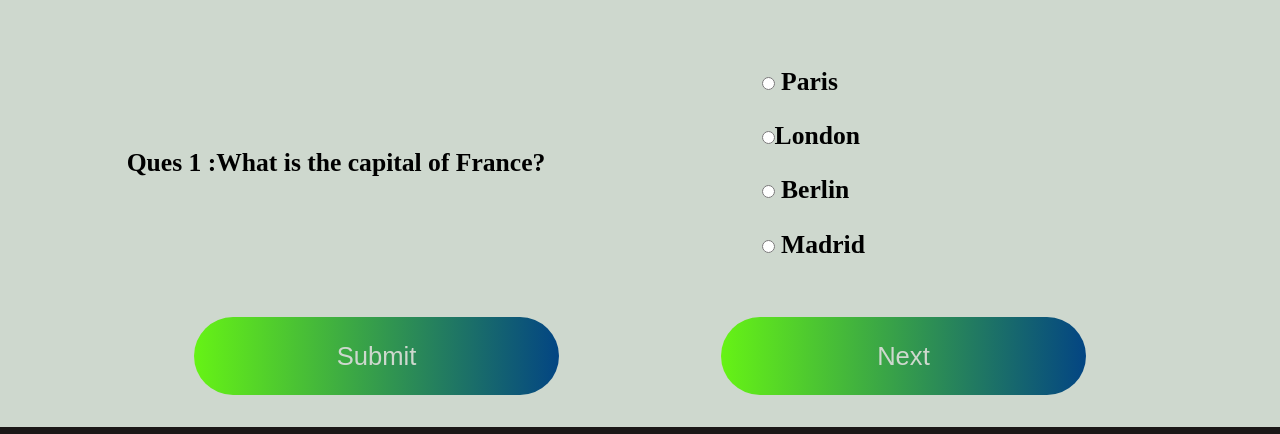
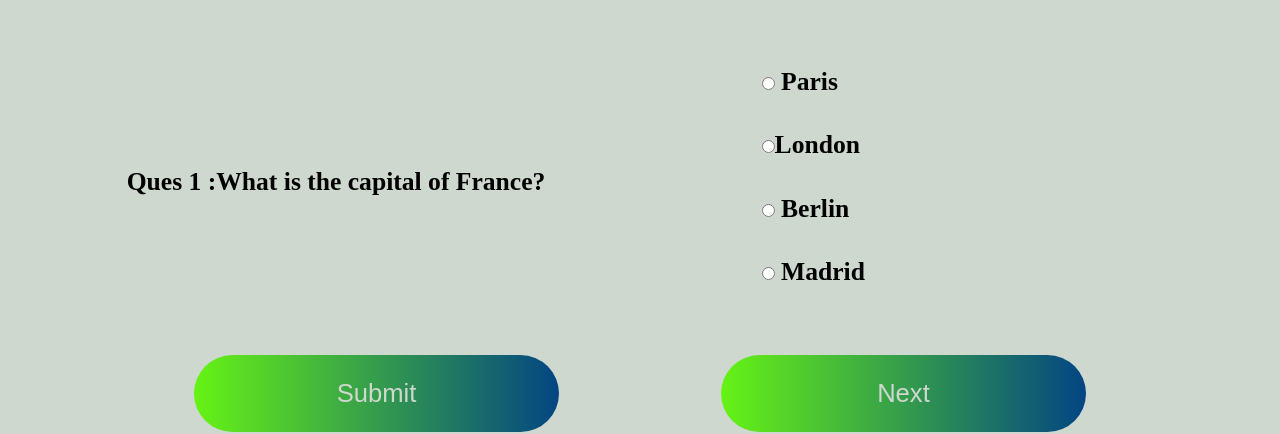
Before and after one commit to Parmeetkumarg90/Quiz-App, a plain HTML site: page index.html in a window 1280 px wide. Both pictures are taken after a click on the button "Start". Shown: the part 220-654 px from the top of the page. Drawn offline with Linux system fonts and the light colour scheme.

Commit message:
Update style.css

```diff
--- a/style.css
+++ b/style.css
@@ -108,6 +108,12 @@ h1 {
     margin: 2.5% 0;
     align-items: center;
 }
+#ques {
+    display: flex;
+    flex-direction: column;
+    justify-content: center;
+    flex-wrap: wrap;
+}
 .opt{
     padding: 2% 0;
     text-align: left;
```
